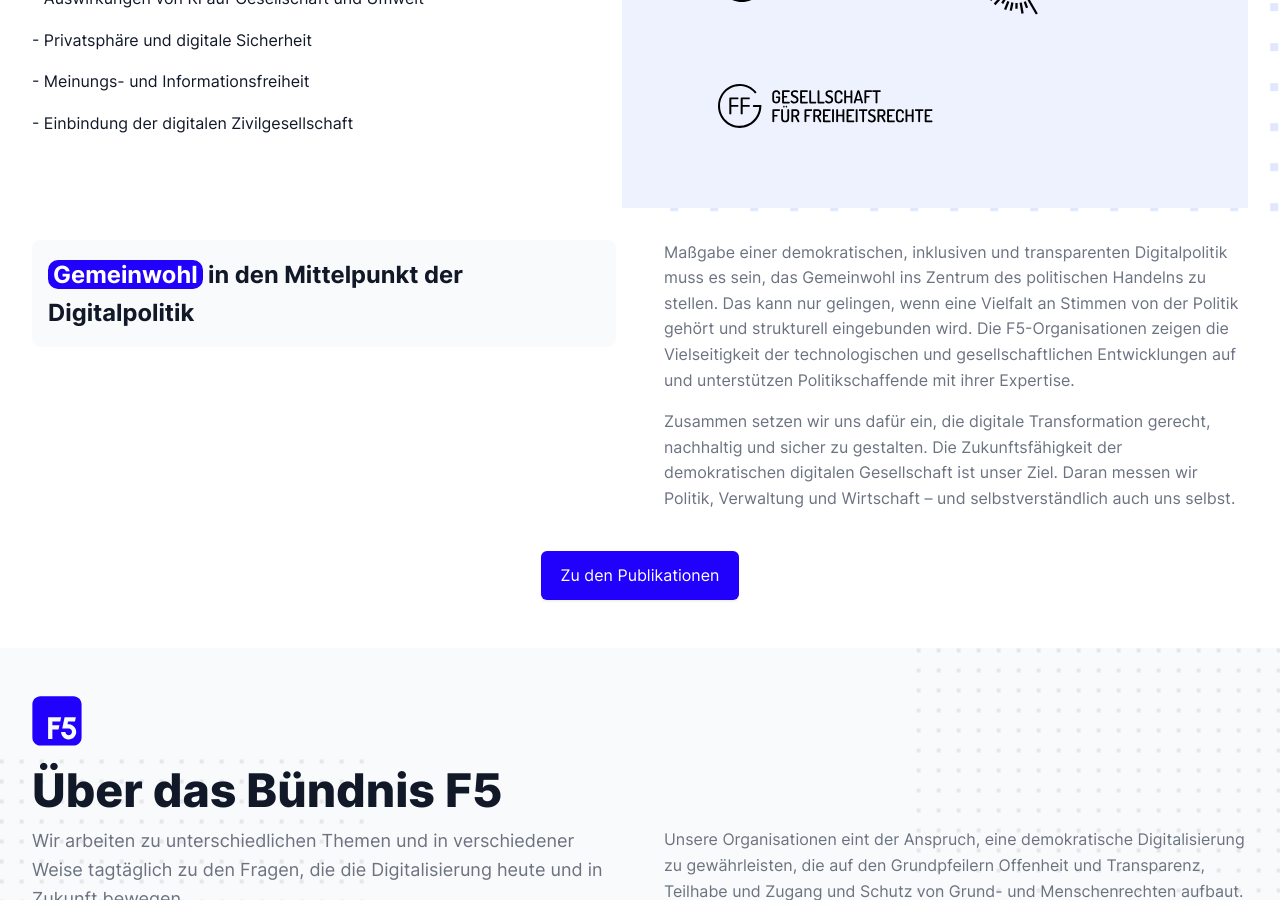
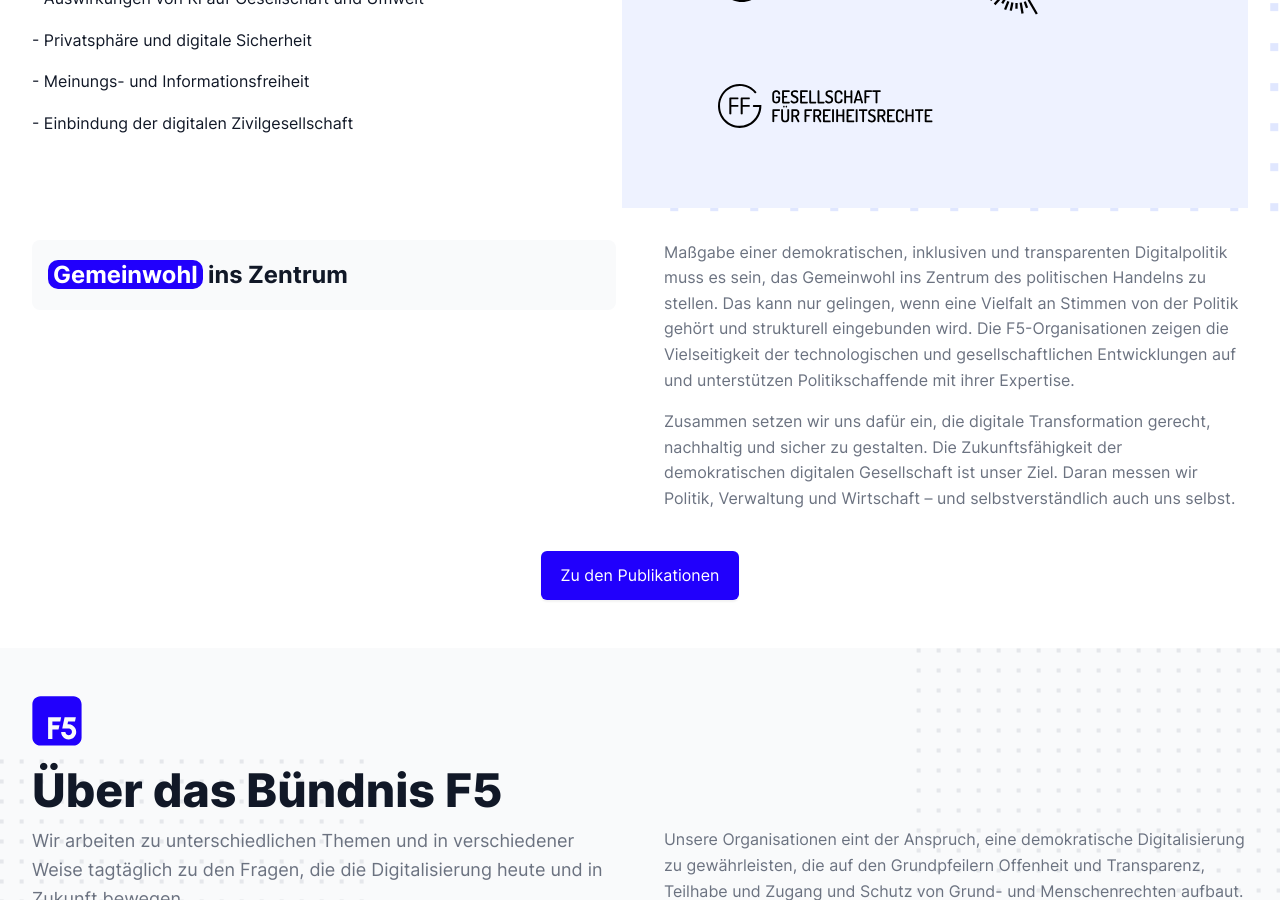
Before and after one commit to okfde/buendnis-f5, a Jekyll site: the page built from index.html, in a window 1280 px wide and 900 px high, scrolled down 422 px. Built offline with Jekyll 4.4.1, drawn with Linux system fonts in a browser that asks for light colours.

Commit message:
Update index.html

```diff
--- a/index.html
+++ b/index.html
@@ -10,7 +10,7 @@ layout: default
                 <div class="row">
                     <div>
                         <div class="card">
-                            <h4><span>Gemeinwohl</span> in den Mittelpunkt der Digitalpolitik</h4>
+                            <h4><span>Gemeinwohl</span> ins Zentrum</h4>
                         </div>
                     </div>
                     <div>
```
